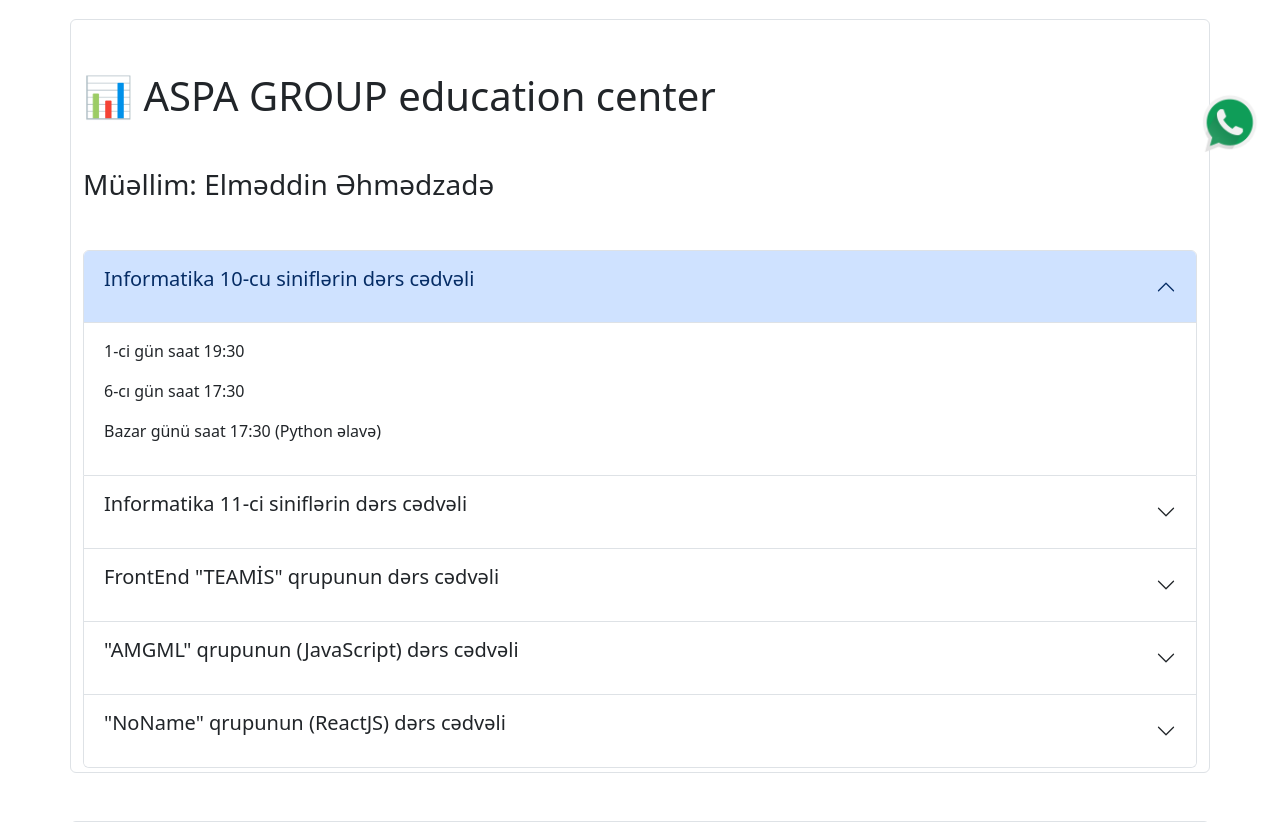
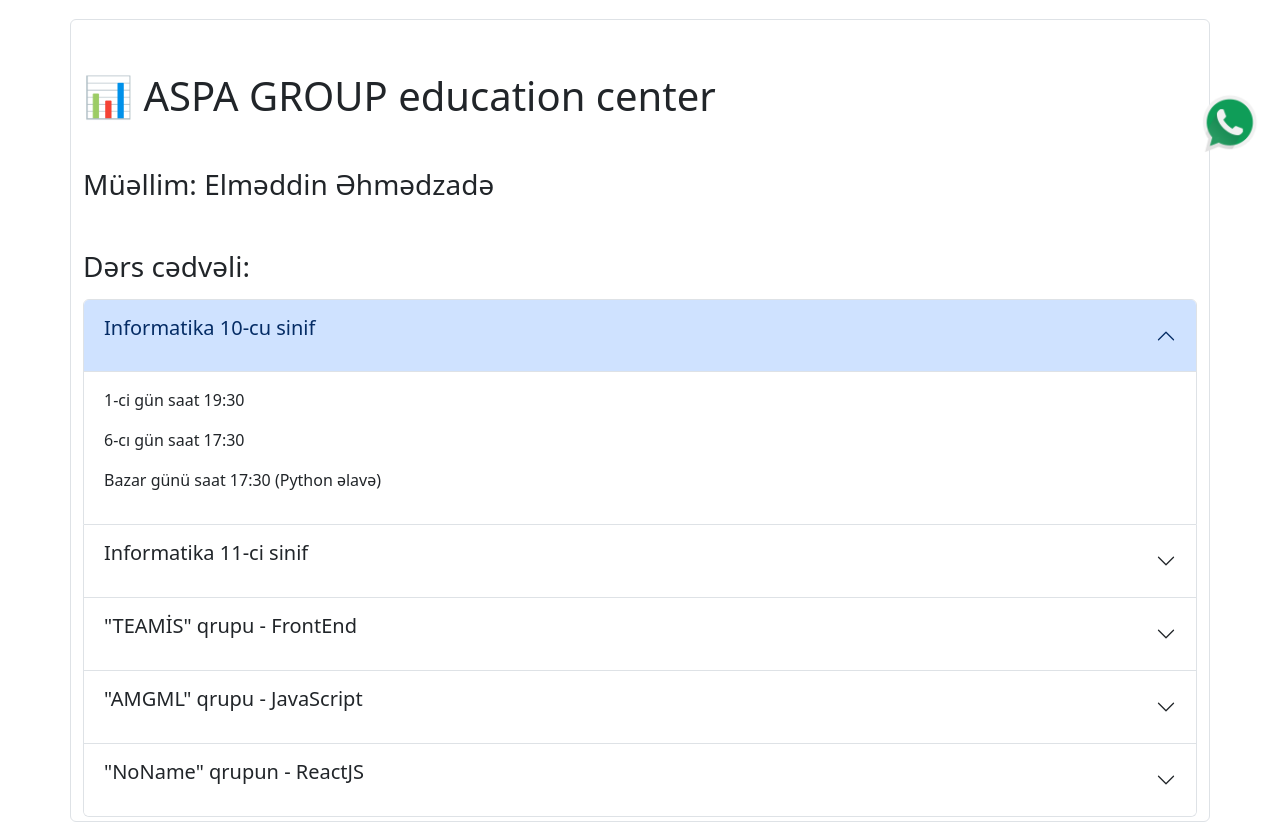
Before and after one commit to elmual/telegram, a Flask app: page / in a window 1280 px wide. Shown: the part 627-1449 px from the top of the page. Run offline with Flask 3, Linux system fonts and the light colour scheme; data that the repository does not hold is empty.

Commit message:
Update index.html

```diff
--- a/templates/index.html
+++ b/templates/index.html
@@ -175,6 +175,7 @@
     <div class="container my-5 img-thumbnail">
       <h1 class="my-5">📊 ASPA GROUP education center</h1>
       <h3 class="mb-5">Müəllim: Elməddin Əhmədzadə</h3>
+      <h3 class="mb-3">Dərs cədvəli:</h3>
       <div class="accordion" id="accordionExample">
         <div class="accordion-item">
           <h2 class="accordion-header">
@@ -186,7 +187,7 @@
               aria-expanded="true"
               aria-controls="collapseOne"
             >
-              <p class="ders">Informatika 10-cu siniflərin dərs cədvəli</p class="ders">
+              <p class="ders">Informatika 10-cu sinif</p class="ders">
             </button>
           </h2>
           <div
@@ -211,7 +212,7 @@
               aria-expanded="false"
               aria-controls="collapseTwo"
             >
-              <p class="ders">Informatika 11-ci siniflərin dərs cədvəli</p class="ders">
+              <p class="ders">Informatika 11-ci sinif</p class="ders">
             </button>
           </h2>
           <div
@@ -236,7 +237,7 @@
               aria-expanded="false"
               aria-controls="collapse3"
             >
-              <p class="ders">FrontEnd "TEAMİS" qrupunun dərs cədvəli</p>
+              <p class="ders">"TEAMİS" qrupu - FrontEnd</p>
             </button>
           </h2>
           <div
@@ -260,7 +261,7 @@
               aria-expanded="false"
               aria-controls="collapse4"
             >
-              <p class="ders">"AMGML" qrupunun (JavaScript) dərs cədvəli</p>
+              <p class="ders">"AMGML" qrupu - JavaScript</p>
             </button>
           </h2>
           <div
@@ -284,7 +285,7 @@
               aria-expanded="false"
               aria-controls="collapse5"
             >
-              <p class="ders">"NoName" qrupunun (ReactJS) dərs cədvəli</p class="ders">
+              <p class="ders">"NoName" qrupun - ReactJS</p class="ders">
             </button>
           </h2>
           <div
```
